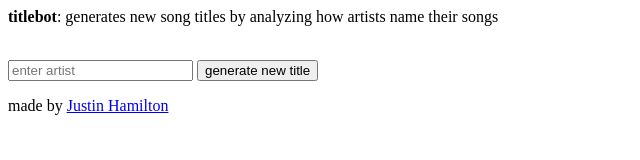
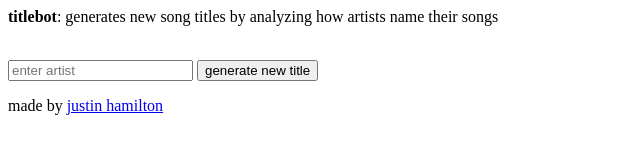
Before and after one commit to jwhamilton99/titlebot, a plain HTML site: page index.html in a window 1280 px wide. Shown: the full height of the page, 0-640 px from the left. Drawn offline with Linux system fonts and the light colour scheme.

Commit message:
Update index.html

```diff
--- a/index.html
+++ b/index.html
@@ -9,6 +9,6 @@
 		<button onclick="getLyrics()">generate new title</button>
 		<p id="out"></p>
 		<p id="progressOut"></p>
-		<p>made by <a href="https://www.jwhamilton.co">Justin Hamilton</a></p>
+		<p>made by <a href="https://www.jwhamilton.co">justin hamilton</a></p>
 	</body>
 </html>
```
